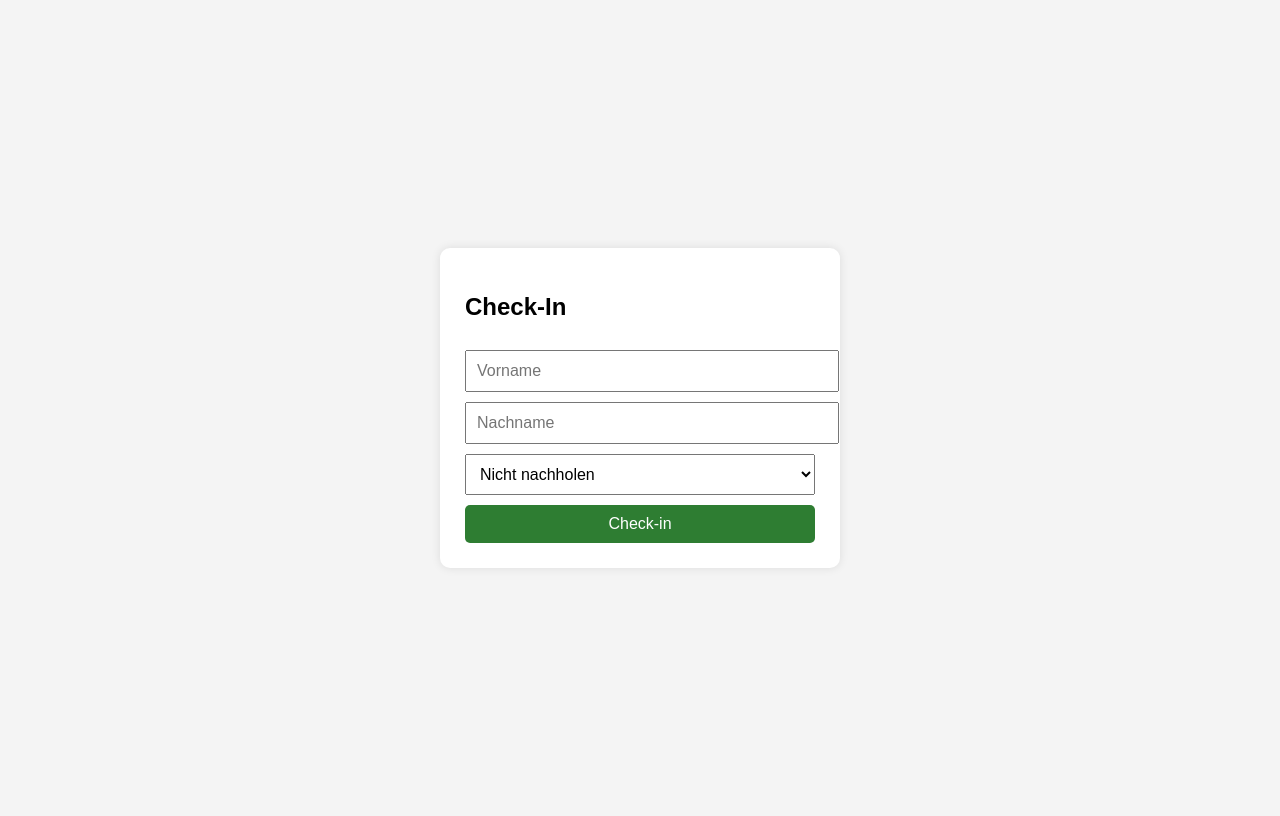
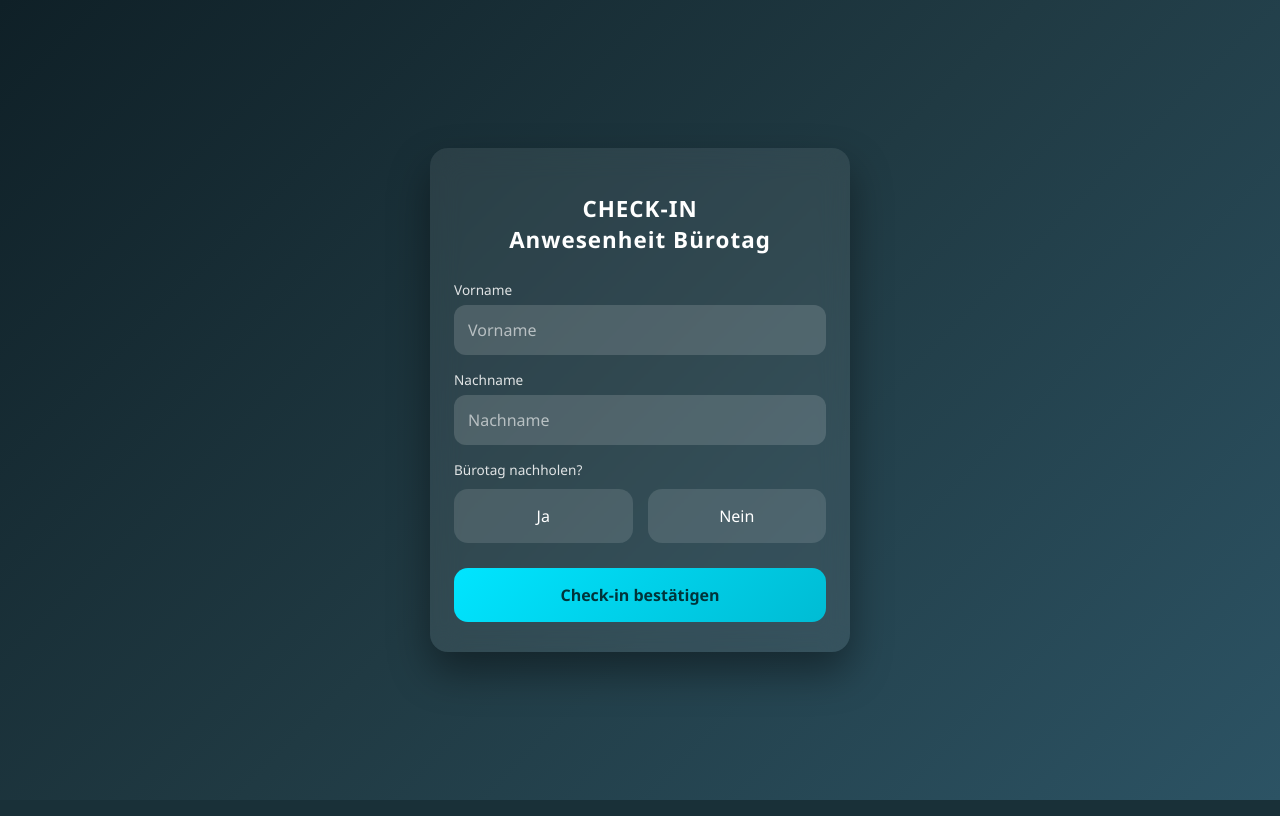
Before and after one commit to mbotru/qr-anwesenheit, a Flask app: page / in a window 1280 px wide. Run offline with Flask 3, Linux system fonts and the light colour scheme; parts of the project's set-up code (start-up, migrations or seed data) failed here and were passed over.

Commit message:
index.html

```diff
--- a/templates/index.html
+++ b/templates/index.html
@@ -2,68 +2,189 @@
 <html lang="de">
 <head>
   <meta charset="UTF-8">
-  <title>Check-In</title>
+  <title>CHECK-IN – Anwesenheit Bürotag</title>
   <meta name="viewport" content="width=device-width, initial-scale=1">
+
   <style>
+    :root {
+      --bg: #0f2027;
+      --card: rgba(255,255,255,0.08);
+      --accent: #00e5ff;
+      --text: #ffffff;
+      --error: #ff5252;
+    }
+
+    * {
+      box-sizing: border-box;
+      font-family: "Segoe UI", Roboto, sans-serif;
+    }
+
     body {
-      font-family: Arial, sans-serif;
-      background: #f4f4f4;
+      margin: 0;
+      min-height: 100vh;
+      background: linear-gradient(135deg, #0f2027, #203a43, #2c5364);
       display: flex;
       justify-content: center;
       align-items: center;
-      height: 100vh;
+      color: var(--text);
+      padding: 20px;
     }
-    .box {
-      background: white;
-      padding: 25px;
-      border-radius: 10px;
+
+    .card {
       width: 100%;
-      max-width: 350px;
-      box-shadow: 0 0 10px rgba(0,0,0,0.1);
+      max-width: 420px;
+      background: var(--card);
+      backdrop-filter: blur(14px);
+      border-radius: 18px;
+      padding: 30px 24px;
+      box-shadow: 0 20px 40px rgba(0,0,0,0.4);
     }
-    input, select, button {
+
+    h1 {
+      text-align: center;
+      font-size: 1.4rem;
+      margin-bottom: 25px;
+      letter-spacing: 1px;
+    }
+
+    label {
+      font-size: 0.85rem;
+      opacity: 0.85;
+      margin-top: 15px;
+      display: block;
+    }
+
+    input[type="text"] {
       width: 100%;
-      padding: 10px;
+      padding: 14px;
+      margin-top: 6px;
+      border-radius: 12px;
+      border: none;
+      outline: none;
+      background: rgba(255,255,255,0.15);
+      color: white;
+      font-size: 1rem;
+    }
+
+    input::placeholder {
+      color: rgba(255,255,255,0.6);
+    }
+
+    .radio-group {
+      display: flex;
+      gap: 15px;
       margin-top: 10px;
-      font-size: 16px;
     }
+
+    .radio {
+      flex: 1;
+      padding: 14px;
+      text-align: center;
+      border-radius: 14px;
+      background: rgba(255,255,255,0.12);
+      cursor: pointer;
+      transition: 0.2s;
+      border: 2px solid transparent;
+      user-select: none;
+    }
+
+    .radio input {
+      display: none;
+    }
+
+    .radio.active {
+      border-color: var(--accent);
+      background: rgba(0,229,255,0.2);
+    }
+
+    .error {
+      color: var(--error);
+      font-size: 0.85rem;
+      margin-top: 8px;
+      display: none;
+    }
+
     button {
-      background: #2e7d32;
-      color: white;
+      width: 100%;
+      margin-top: 25px;
+      padding: 16px;
+      font-size: 1rem;
+      font-weight: bold;
+      border-radius: 14px;
       border: none;
-      border-radius: 5px;
+      background: linear-gradient(135deg, #00e5ff, #00bcd4);
+      color: #00343a;
       cursor: pointer;
+      transition: 0.2s;
     }
+
     button:hover {
-      background: #1b5e20;
+      transform: scale(1.02);
+      box-shadow: 0 10px 20px rgba(0,229,255,0.3);
+    }
+
+    @media (max-width: 380px) {
+      h1 {
+        font-size: 1.2rem;
+      }
     }
   </style>
 </head>
 <body>
 
-<div class="box">
-  <h2>Check-In</h2>
+<div class="card">
+  <h1>CHECK-IN<br>Anwesenheit Bürotag</h1>
 
-  <input type="text" id="vorname" placeholder="Vorname" required>
-  <input type="text" id="nachname" placeholder="Nachname" required>
+  <label>Vorname</label>
+  <input type="text" id="vorname" placeholder="Vorname">
 
-  <select id="nachholen">
-    <option value="Nein">Nicht nachholen</option>
-    <option value="Ja">Nachholen</option>
-  </select>
+  <label>Nachname</label>
+  <input type="text" id="nachname" placeholder="Nachname">
 
-  <button onclick="checkin()">Check-in</button>
+  <label>Bürotag nachholen?</label>
+  <div class="radio-group">
+    <div class="radio" onclick="selectNachholen('Ja')" id="radio-ja">
+      <input type="radio" name="nachholen" value="Ja"> Ja
+    </div>
+    <div class="radio" onclick="selectNachholen('Nein')" id="radio-nein">
+      <input type="radio" name="nachholen" value="Nein"> Nein
+    </div>
+  </div>
+
+  <div class="error" id="error">Bitte alle Felder ausfüllen</div>
+
+  <button onclick="checkin()">Check-in bestätigen</button>
 </div>
 
 <script>
+let nachholenValue = null;
+
+function selectNachholen(value) {
+  nachholenValue = value;
+  document.getElementById("radio-ja").classList.remove("active");
+  document.getElementById("radio-nein").classList.remove("active");
+  document.getElementById("radio-" + value.toLowerCase()).classList.add("active");
+}
+
 function checkin() {
+  const vorname = document.getElementById("vorname").value.trim();
+  const nachname = document.getElementById("nachname").value.trim();
+  const error = document.getElementById("error");
+
+  if (!vorname || !nachname || !nachholenValue) {
+    error.style.display = "block";
+    return;
+  }
+
+  error.style.display = "none";
+
   fetch("/checkin", {
     method: "POST",
     headers: { "Content-Type": "application/json" },
     body: JSON.stringify({
-      vorname: document.getElementById("vorname").value.trim(),
-      nachname: document.getElementById("nachname").value.trim(),
-      nachholen: document.getElementById("nachholen").value,
+      vorname: vorname,
+      nachname: nachname,
+      nachholen: nachholenValue,
       token: "QR2025-ZUTRITT"
     })
   })
```
